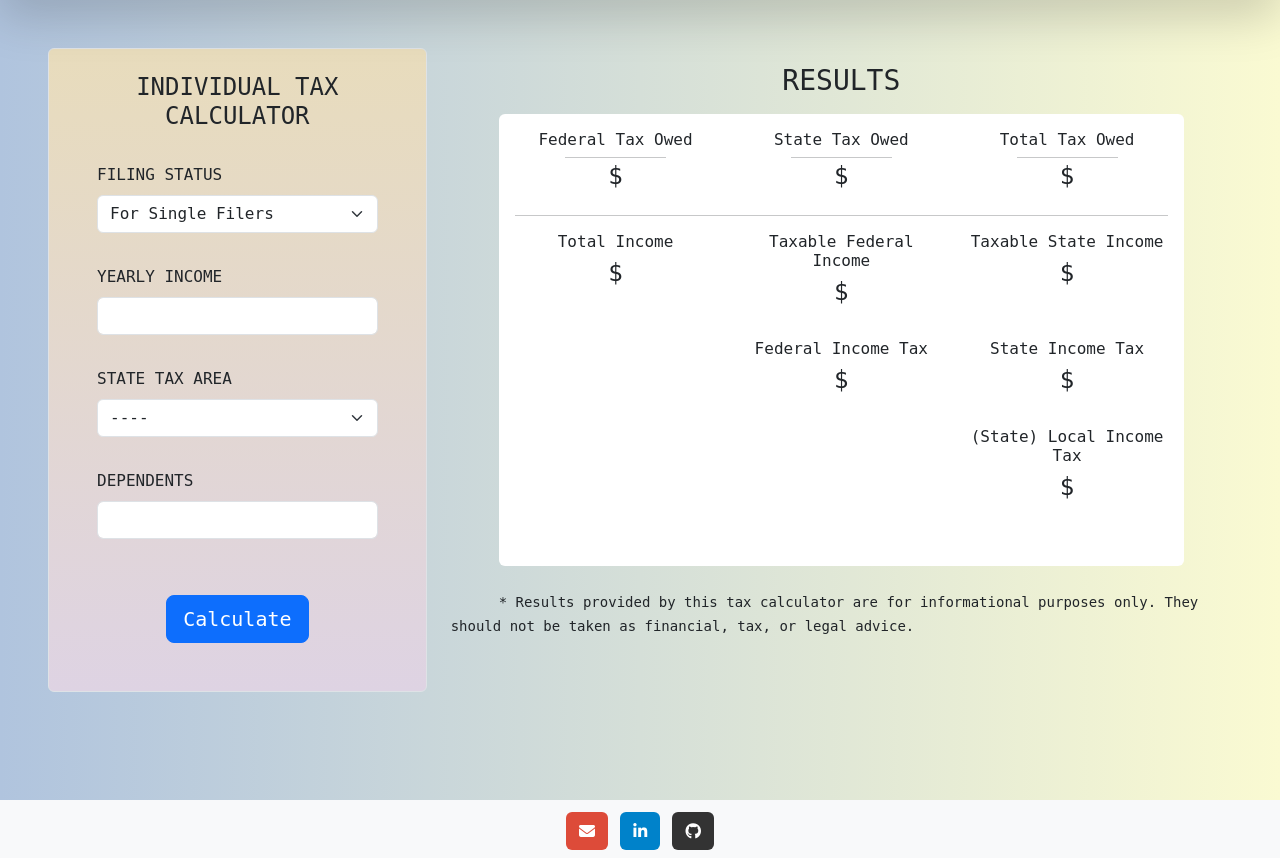
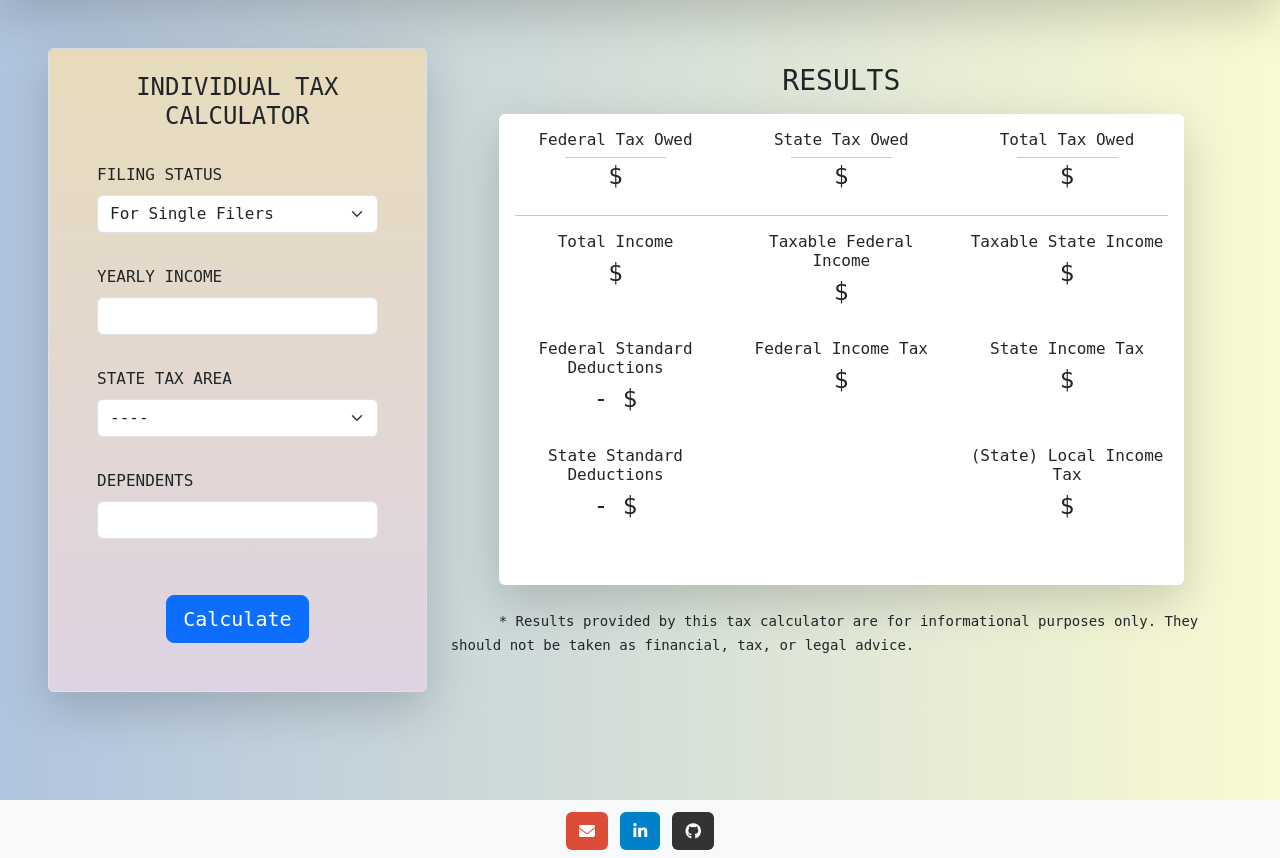
Before and after one commit to 0bscurity/estimatedTaxCalculator, a Django app: page /individual-calculator/ in a window 1280 px wide. Shown: the part 58-916 px from the top of the page. Run offline with Django 4.2, Linux system fonts and the light colour scheme; some libraries are stand-ins or nearby versions.

Commit message:
Stylistic changes and todos

```diff
--- a/estimate_payments/calculations.py
+++ b/estimate_payments/calculations.py
@@ -333,9 +333,11 @@ def calculate_individual_tax(income, dependents, filing_status, local_tax):
     # Get local tax
     local_tax = float(state_taxable_income) * float(local_tax)
 
+    # TODO: 6.20% 8 160,000 up to 9,932
     # Get social security tax
     social_security_tax = federal_taxable_income * .062
 
+    # TODO: 1.45 on first 200,000, plus 2.35 in excess of 200,000
     # Get medicare tax
     medicare_tax = federal_taxable_income * .0145
 
--- a/templates/estimated_payments/home.html
+++ b/templates/estimated_payments/home.html
@@ -33,7 +33,7 @@
                     </div>
 
                     <div class="row mx-auto">
-                        <div class="rounded p-3" style="background: linear-gradient(white, whitesmoke); z-index: 999">
+                        <div class="rounded shadow-lg p-3" style="background: linear-gradient(white, whitesmoke); z-index: 999">
                             <h5 class="fadeInTwo" style="font-family: 'JetBrains Mono Medium', monospace">Whether you're
                                 a
                                 small business owner,
--- a/templates/estimated_payments/individual-calculator.html
+++ b/templates/estimated_payments/individual-calculator.html
@@ -9,7 +9,7 @@
 
             <div class="col-sm-12 col-lg-4">
 
-                <div class="border rounded px-5 pt-4" style="background: linear-gradient(#e8dcbc, #ded3e3)">
+                <div class="border rounded shadow-lg px-5 pt-4" style="background: linear-gradient(#e8dcbc, #ded3e3)">
 
                     <h4 class="text-center pb-4">INDIVIDUAL TAX CALCULATOR</h4>
 
--- a/templates/estimated_payments/individual-results.html
+++ b/templates/estimated_payments/individual-results.html
@@ -2,7 +2,7 @@
 
 <h3 class="text-center">RESULTS</h3>
 
-<div class="rounded mb-4 py-3 px-3 mt-3 mx-lg-5 text-center" style="background-color: white">
+<div class="rounded shadow-lg mb-4 py-3 px-3 mt-3 mx-lg-5 text-center" style="background-color: white">
 
     <div class="row">
 
@@ -64,7 +64,8 @@
         <div class="row pt-4">
 
             <div class="col-sm-12 col-md-4">
-
+                <h6>Federal Standard Deductions</h6>
+                <h4>- ${{ federal_sd|floatformat:2|intcomma }}</h4>
             </div>
 
             <div class="col-sm-12 col-md-4">
@@ -83,7 +84,8 @@
         <div class="row pt-4">
 
             <div class="col-sm-12 col-md-4">
-
+                <h6>State Standard Deductions</h6>
+                <h4>- ${{ state_sd|floatformat:2|intcomma }}</h4>
             </div>
 
             <div class="col-sm-12 col-md-4">
--- a/templates/estimated_payments/se-results.html
+++ b/templates/estimated_payments/se-results.html
@@ -2,7 +2,7 @@
 
 <h3 class="text-center">RESULTS</h3>
 
-<div class="rounded mb-4 py-3 px-3 mt-3 mx-lg-5 text-center" style="background-color: white">
+<div class="rounded shadow-lg mb-4 py-3 px-3 mt-3 mx-lg-5 text-center" style="background-color: white">
 
     <div class="row">
 
@@ -131,7 +131,7 @@
 
 <h4 class="text-center">QUARTERLY ESTIMATED PAYMENTS</h4>
 
-<div class="rounded py-3 mb-1 px-3 mt-4 mx-lg-5 text-center" style="background-color: white">
+<div class="rounded shadow-lg py-3 mb-1 px-3 mt-4 mx-lg-5 text-center" style="background-color: white">
 
     <div class="row">
 
--- a/templates/estimated_payments/se-tax-calculator.html
+++ b/templates/estimated_payments/se-tax-calculator.html
@@ -9,7 +9,7 @@
 
             <div class="col-sm-12 col-lg-4">
 
-                <div class="border rounded px-5 pt-4" style="background: linear-gradient(#ccecbc, #d8e3d3)">
+                <div class="border rounded shadow px-5 pt-4" style="background: linear-gradient(#ccecbc, #d8e3d3)">
 
                     <h4 class="text-center pb-4">SELF EMPLOYMENT CALCULATOR</h4>
 
```
